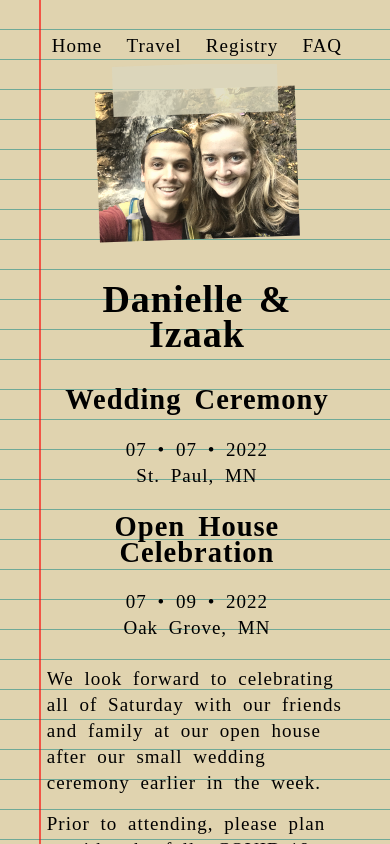
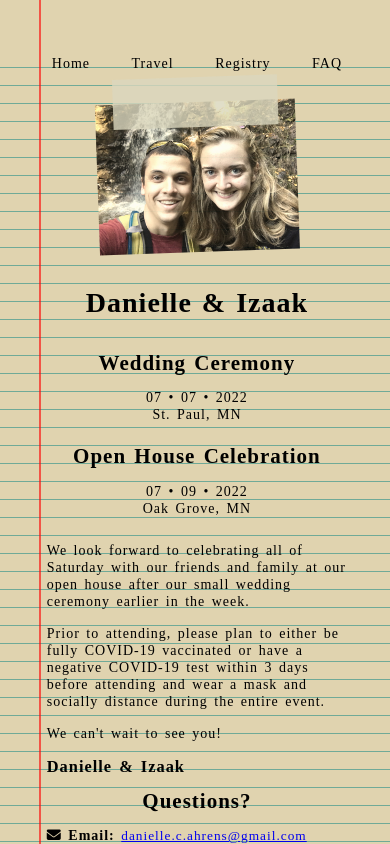
Before and after one commit to danielleahrens/unity, a React (Create React App) app: page / in a window 390 px wide. Shown: the top 844 px of the page. Built offline with nearby package versions, Linux system fonts and the light colour scheme.

Commit message:
fix red line height; adjust css for small mobile

```diff
--- a/src/App.css
+++ b/src/App.css
@@ -1,10 +1,10 @@
 .App {
   text-align: center;
-  height: 100%;
+  height: 100vh;
 }
 
 .body {
-  height: 100%;
+  height: 100vh;
 }
 
 .paper-line{
@@ -19,16 +19,19 @@
 
 .paper {
   width: 100vw;
-  height: 100%;
+  min-height: 100%;
   background-color: rgba(224, 211, 175);
   box-shadow: 0px 0px 5px 0px #888;
   position: relative;
+  padding-top: 80px;
+  padding-bottom: 80px;
 }
 
 .pattern {
   height: 100%;
   background-image: repeating-linear-gradient(rgba(224, 211, 175) 0px, rgba(224, 211, 175) 29px, teal 30px);
 }
+
 
 .view {
   padding-left: 15%;
@@ -38,18 +41,9 @@
   font-size: 19px;
   letter-spacing: 1px;
   word-spacing: 5px;
-  width: 70%;
   max-width: 1200px;
-  min-height: 100vh;
-
 }
 
-.content {
-  height: 100%;
-  width: 100%;
-  overflow-y: scroll;
-  padding-bottom: 40px;
-}
 
 .menu {
   display: flex;
@@ -57,7 +51,6 @@
   justify-content: space-between;
   position: relative;
   height: 10%;
-  padding-top: 28px;
 }
 
 .menu-item {
@@ -71,9 +64,28 @@
 }
 
 @media only screen and (max-width: 480px) {
+  .paper {
+    padding-top: 50px;
+    padding-bottom: 50px;
+  }
+
+  .pattern {
+    background-image: repeating-linear-gradient(rgba(224, 211, 175) 0px, rgba(224, 211, 175) 17px, teal 18px);
+  }
+
   .view {
     padding-left: 12%;
     padding-right: 11%;
+    line-height: 17px;
+    font-size: 14px;
+    word-spacing: 2px;
     width: 77%;
   }
+
+  /* .view {
+    letter-spacing: 1px;
+    word-spacing: 5px;
+    max-width: 1200px;
+  } */
+
 }
--- a/src/App.js
+++ b/src/App.js
@@ -33,9 +33,8 @@ class App extends React.Component {
   render() {
     return (
       <div className="App">
-        <div className="body">
+        <div className="paper">
           <div className="paper-line" />
-          <div classname="paper">
           <div className="pattern">
             <div className="view">
               <div className="menu">
@@ -54,7 +53,6 @@ class App extends React.Component {
           </div>
         </div>
       </div>
-      </div>
     );
   }
 }
```
Lines whose indentation alone changed are shown as unchanged.
